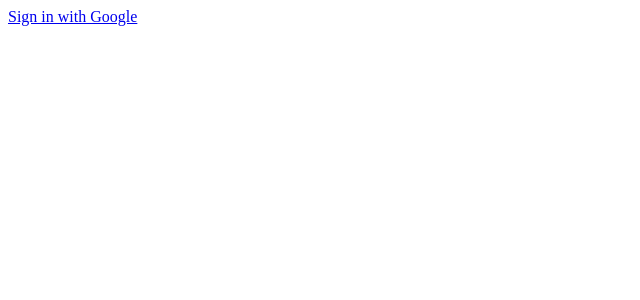
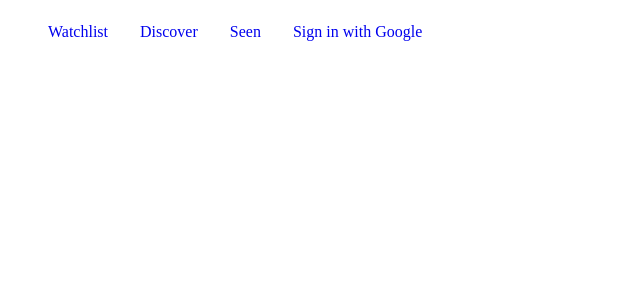
Before and after one commit to olliebeannn/all-seeing-eye, a React (Create React App) app in the folder client/: page / in a window 1280 px wide. Shown: the top 300 px of the page, without its empty margins (0-640 px from the left). Built offline with nearby package versions, Linux system fonts and the light colour scheme.

Commit message:
enabled scss, added Header component with basic styling

```diff
--- a/client/package.json
+++ b/client/package.json
@@ -3,6 +3,7 @@
   "version": "0.1.0",
   "private": true,
   "dependencies": {
+    "node-sass": "^4.11.0",
     "react": "^16.8.6",
     "react-dom": "^16.8.6",
     "react-scripts": "2.1.8"
--- a/client/src/components/App.js
+++ b/client/src/components/App.js
@@ -1,10 +1,13 @@
 import React, { Component } from 'react';
+
+import '../styles/reset.css';
+import Header from './Header/Header';
 
 class App extends Component {
 	render() {
 		return (
 			<div className="App">
-				<a href="/auth/google">Sign in with Google</a>
+				<Header />
 			</div>
 		);
 	}
--- /dev/null
+++ b/client/src/components/Header/Header.js
@@ -0,0 +1,26 @@
+import React, { Component } from 'react';
+
+import styles from './Header.scss';
+
+class Header extends Component {
+	render() {
+		return (
+			<ul className="Header">
+				<li className="Header__item">
+					<a href="/watchlist">Watchlist</a>
+				</li>
+				<li className="Header__item">
+					<a href="/discover">Discover</a>
+				</li>
+				<li className="Header__item">
+					<a href="/seen">Seen</a>
+				</li>
+				<li className="Header__item">
+					<a href="/auth/google">Sign in with Google</a>
+				</li>
+			</ul>
+		);
+	}
+}
+
+export default Header;
--- /dev/null
+++ b/client/src/components/Header/Header.scss
@@ -0,0 +1,16 @@
+.Header {
+	align-items: center;
+	display: flex;
+	height: 64px;
+	padding: 0 32px;
+	list-style: none;
+}
+
+.Header__item {
+	display: inline;
+	padding: 16px;
+}
+
+.Header__item a {
+	text-decoration: none;
+}
--- /dev/null
+++ b/client/src/styles/reset.css
@@ -0,0 +1,129 @@
+/* http://meyerweb.com/eric/tools/css/reset/
+   v2.0 | 20110126
+   License: none (public domain)
+*/
+
+html,
+body,
+div,
+span,
+applet,
+object,
+iframe,
+h1,
+h2,
+h3,
+h4,
+h5,
+h6,
+p,
+blockquote,
+pre,
+a,
+abbr,
+acronym,
+address,
+big,
+cite,
+code,
+del,
+dfn,
+em,
+img,
+ins,
+kbd,
+q,
+s,
+samp,
+small,
+strike,
+strong,
+sub,
+sup,
+tt,
+var,
+b,
+u,
+i,
+center,
+dl,
+dt,
+dd,
+ol,
+ul,
+li,
+fieldset,
+form,
+label,
+legend,
+table,
+caption,
+tbody,
+tfoot,
+thead,
+tr,
+th,
+td,
+article,
+aside,
+canvas,
+details,
+embed,
+figure,
+figcaption,
+footer,
+header,
+hgroup,
+menu,
+nav,
+output,
+ruby,
+section,
+summary,
+time,
+mark,
+audio,
+video {
+	margin: 0;
+	padding: 0;
+	border: 0;
+	font-size: 100%;
+	font: inherit;
+	vertical-align: baseline;
+}
+/* HTML5 display-role reset for older browsers */
+article,
+aside,
+details,
+figcaption,
+figure,
+footer,
+header,
+hgroup,
+menu,
+nav,
+section {
+	display: block;
+}
+body {
+	line-height: 1;
+}
+ol,
+ul {
+	list-style: none;
+}
+blockquote,
+q {
+	quotes: none;
+}
+blockquote:before,
+blockquote:after,
+q:before,
+q:after {
+	content: '';
+	content: none;
+}
+table {
+	border-collapse: collapse;
+	border-spacing: 0;
+}
```
Also changed, not shown: 1 other file (tests, documents, lock files or other folders).
